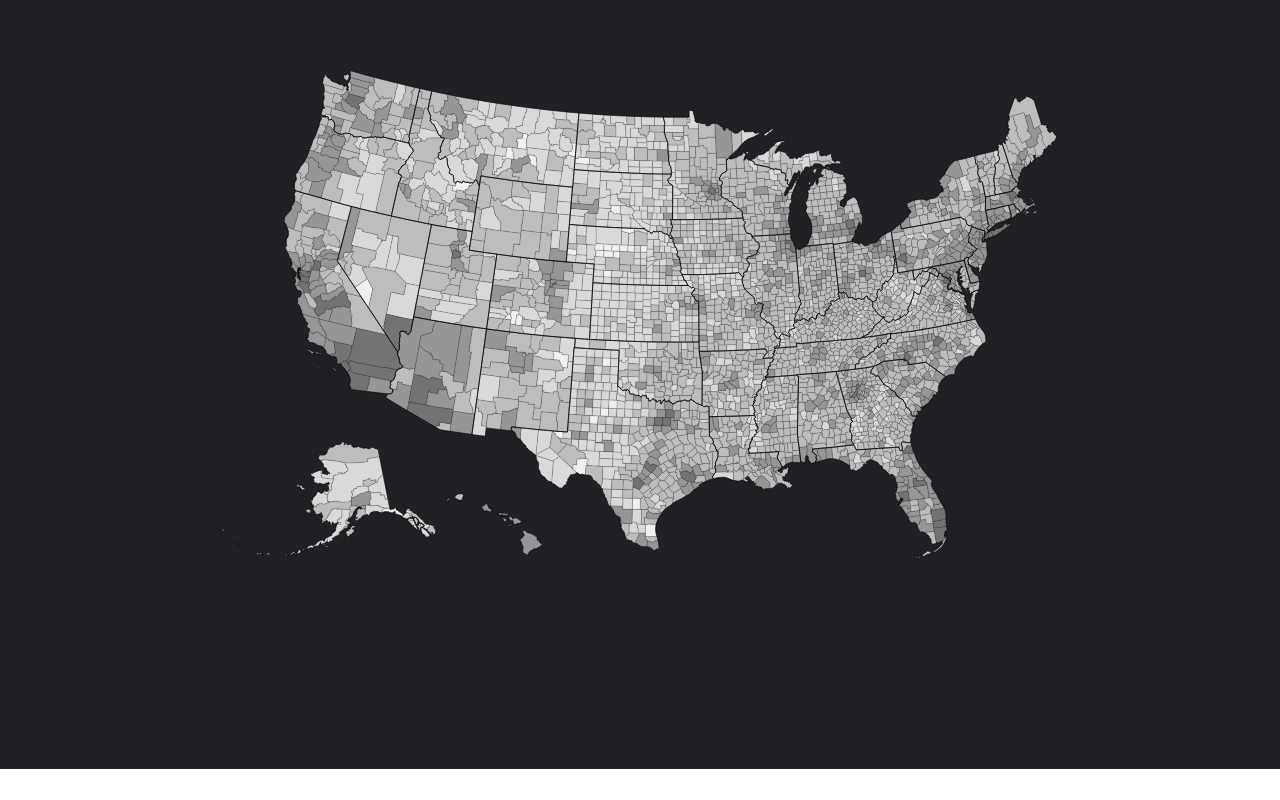
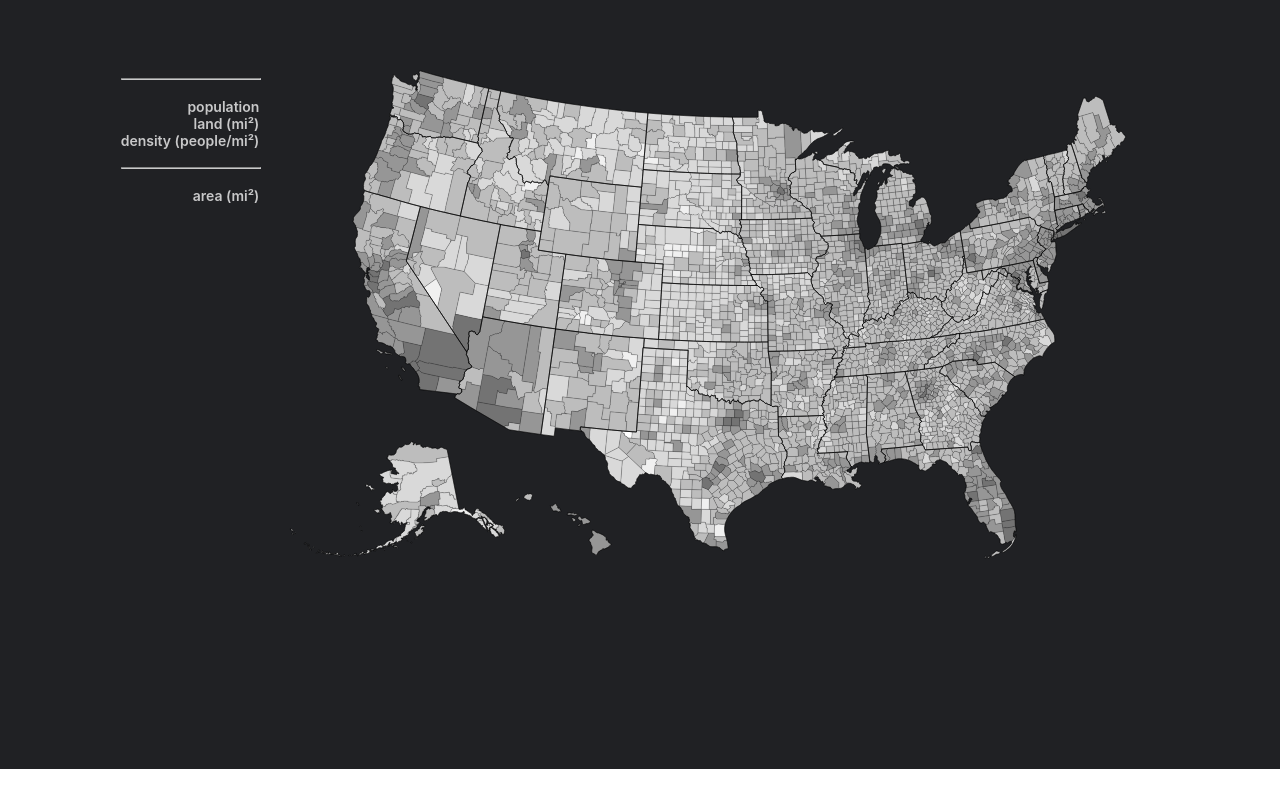
Before and after one commit to bernardkung/popmap, a React (Create React App) app: page / in a window 1280 px wide. Built offline with nearby package versions, Linux system fonts and the light colour scheme.

Commit message:
Datacard refactor to implement Dataslot

```diff
--- a/src/App.js
+++ b/src/App.js
@@ -18,7 +18,9 @@ function App() {
 
   const [tooltipData, setTooltipData] = useState()
   const [activeCounty, setActiveCounty] = useState()
-  const [neighbors, setNeighbors] = useState([])
+  // const [neighbors, setNeighbors] = useState([])
+  const [neighborhood, setNeighborhood] = useState([])
+  const [neighborhoodSeed, setNeighborhoodSeed] = useState()
 
 
   // Set the dimensions and margins of the graph
@@ -46,14 +48,6 @@ function App() {
     return () => undefined
   }, [])
 
-  useEffect(()=>{
-    console.log(neighbors.length, neighbors)
-    if (neighbors.length!=0) {
-      console.log("recalc neighs", neighbors)
-
-    }
-  },[neighbors])
-
 
   return (
     <div class="container">
@@ -69,7 +63,8 @@ function App() {
 
         <Datacard
           activeCounty={activeCounty}
-          neighbors={neighbors}
+          neighborhood={neighborhood}
+          countydata={countydata}
         />
 
         { !loading && <Geopleth
@@ -80,9 +75,10 @@ function App() {
             pop={pop}
             setPop={setPop}
             setLocation={setLocation}
+            setActiveCounty={setActiveCounty}
+            neighborhood={neighborhood}
+            setNeighborhood={setNeighborhood}
             setTooltipData={setTooltipData}
-            setActiveCounty={setActiveCounty}
-            setNeighbors={setNeighbors}
           /> }
 
       </div>
--- a/src/components/Datacard.js
+++ b/src/components/Datacard.js
@@ -1,39 +1,118 @@
-import { active } from "d3"
-import { neighbors } from "topojson-client"
 
-const Datacard = ({ activeCounty, neighbors }) => {
+import { useState, useEffect } from "react"
+import Dataslot from "./Dataslot"
 
-  if (!activeCounty) {return null}
-  const data = JSON.parse(activeCounty)
+const Datacard = ({ activeCounty, neighborhood, countydata }) => {
 
-  const pop = parseInt(data.POPESTIMATE2022)
-  const landArea = parseInt(data.ALAND) * 0.0000003861
-  const waterArea = parseInt(data.AWATER) * 0.0000003861
-  const totalArea = ( parseInt(data.ALAND) + parseInt(data.AWATER) ) * 0.0000003861
+  const [ activeLoaded, setActiveLoaded ] = useState(false)
+  const [ neighborhoodLoaded, setNeighborhoodLoaded ] = useState(false)
+  const [ countyProperties, setCountyProperties ] = useState()
+  // const [ activeData, setActiveData ] = useState()
+  const [ activeData, setActiveData ] = useState({
+    NAMELSAD: null,
+    STATE_NAME: null,
+    GEOID: null,
+    pop: null,
+    landArea: null,
+    waterArea: null,
+    totalArea: null,
+    density: null,
+  })
+  const [ neighborData, setNeighborData ] = useState({
+    nAtotal: null,
+  })
+
+  const mToMi = 0.0000003861
+
+  const prettify = (value, sig = 0, locale="en-US")=>{
+    if (value) {
+      return value.toLocaleString(locale, {maximumFractionDigits: sig})
+    }
+    return null
+  }
+
+  // Check if data is loaded
+  useEffect(()=>{
+    if (activeCounty) {setActiveLoaded(true)}
+    if (neighborhood.length > 0) {setNeighborhoodLoaded(true)}
+  }, [activeCounty, neighborhood])
+
+  // Once county data loads in (always does, but still)
+  useEffect(()=>{
+    if (countydata) {
+      setCountyProperties(countydata.objects.counties.geometries.map(c=>c.properties))
+    }
+  }, [ countydata ])
+
+
+  // Active Data Infrastructure
+  useEffect(()=>{
+    if (activeLoaded) {
+      const activeData = JSON.parse(activeCounty)
+
+      const NAMELSAD = activeData.NAMELSAD
+      const STATE_NAME = activeData.STATE_NAME
+      const GEOID = activeData.GEOID
+      const pop = parseInt(activeData.POPESTIMATE2022)
+      const landArea = parseInt(activeData.ALAND) * mToMi
+      const waterArea = parseInt(activeData.AWATER) * mToMi
+      const totalArea = ( parseInt(activeData.ALAND) + parseInt(activeData.AWATER) ) * mToMi
+      const density = pop/totalArea
+      setActiveData({
+        NAMELSAD, STATE_NAME, GEOID,
+        pop, landArea, waterArea, totalArea, density
+      })
+
+    }
+  }, [ activeCounty ])
+
+  // Neighbor Data Infrastructure
+  useEffect(()=>{
+    if (neighborhoodLoaded) {
+      const nProperties = countyProperties.filter(c=>neighborhood.includes(c.GEOID))
+
+      const nALand = nProperties.reduce((acc, neighbor) => acc + parseInt(neighbor.ALAND), 0)
+      const nAWater = nProperties.reduce((acc, neighbor) => acc + parseInt(neighbor.AWATER), 0)
+      const nATotal = ( nALand + nAWater ) * mToMi
+
+      setNeighborData({ nALand, nAWater, nATotal })
+
+    }
+  }, [neighborhood])
+
 
   return (
     <div className="datacard">
-      <span className="countyName">{ data.NAMELSAD }</span>
-      <span className="stateName">{ data.STATE_NAME }</span>
+      <span className="countyName">{ activeData.NAMELSAD}</span>
+      <span className="stateName">{ activeData.STATE_NAME }</span>
 
       {/* <span className="geoid">({ data.GEOID })</span> */}
 
       <hr />
 
-      <div className="dataslot" id="population">
-        <p className="value">{ pop.toLocaleString('en-US') }</p>
-        <p className="label">population</p>
-      </div>
 
-      <div className="dataslot" id="area">
-        <p className="value">{ totalArea.toFixed(0).toLocaleString('en-US') } </p>
-        <p className="label">land (mi²)</p>
-      </div>
+      <Dataslot
+        id="population"
+        value={ prettify(activeData.pop) }
+        label="population"
+      />
+      <Dataslot
+        id="area"
+        value={ prettify(activeData.totalArea) }
+        label="land (mi²)"
+      />
+      <Dataslot
+        id="density"
+        value={ prettify(activeData.density, 1) }
+        label="density (people/mi²)"
+      />
+      <hr />
 
-      <div className="dataslot" id="density">
-        <p className="value">{ (pop/totalArea).toFixed(1).toLocaleString('en-US') } </p>
-        <p className="label">density (pop/mi²)</p>
-      </div>
+      <Dataslot
+        id="neighborhoodArea"
+        value={ prettify(neighborData.nATotal) }
+        label="area (mi²)"
+      />
 
     </div>
   )
--- /dev/null
+++ b/src/components/Dataslot.js
@@ -0,0 +1,14 @@
+
+const Dataslot = ({ id, value, label }) => {
+  if (!id) {
+    return null
+  }
+  return (
+    <div className="dataslot" id={ id }>
+      <p className="value">{ value }</p>
+      <p className="label"> { label }</p>
+    </div>
+  )
+}
+
+export default Dataslot
--- a/src/components/Geopleth.js
+++ b/src/components/Geopleth.js
@@ -8,6 +8,7 @@ import Path from './Path'
 const Geopleth = ({
   topodata, countydata, statedata, popdata, pop, setPop,
   setLocation, setTooltipData, setActiveCounty, setNeighbors,
+  neighborhood, setNeighborhood,
 }) => {
 // Get React to render the svg and paths so that it's not contesting D3 for control of the DOM
 
@@ -20,7 +21,7 @@ const Geopleth = ({
   // Dynamic dimensions
   // const [viewsize, setViewsize] = useState([window.innerWidth, window.innerHeight])
   const [activeId, setActiveId] = useState()
-  const [neighborhood, setNeighborhood] = useState([])
+  // const [neighborhood, setNeighborhood] = useState([])
   const [neighborhoodSeed, setNeighborhoodSeed] = useState()
   const [neighborMesh, setNeighborMesh] = useState()
 
@@ -111,6 +112,7 @@ const Geopleth = ({
   useEffect(()=>{
     if (neighborhoodSeed) {
       setNeighborhood(buildNeighborhood([neighborhoodSeed], pop))
+      // Set app neighbors
     }
   }, [neighborhoodSeed, activeId])
 
@@ -147,8 +149,6 @@ const Geopleth = ({
     const pop = e.target.getAttribute('data-pop')
     const countyName = counties.features.filter(c=>c.properties.GEOID==geoid)[0].properties.NAMELSAD
     // If Active County already exists
-
-    console.log(e.target.getAttribute("data-properties"))
 
     if (geoid == activeId) {
       // Clear Active County
```
Also changed, not shown: src/notes.txt.
